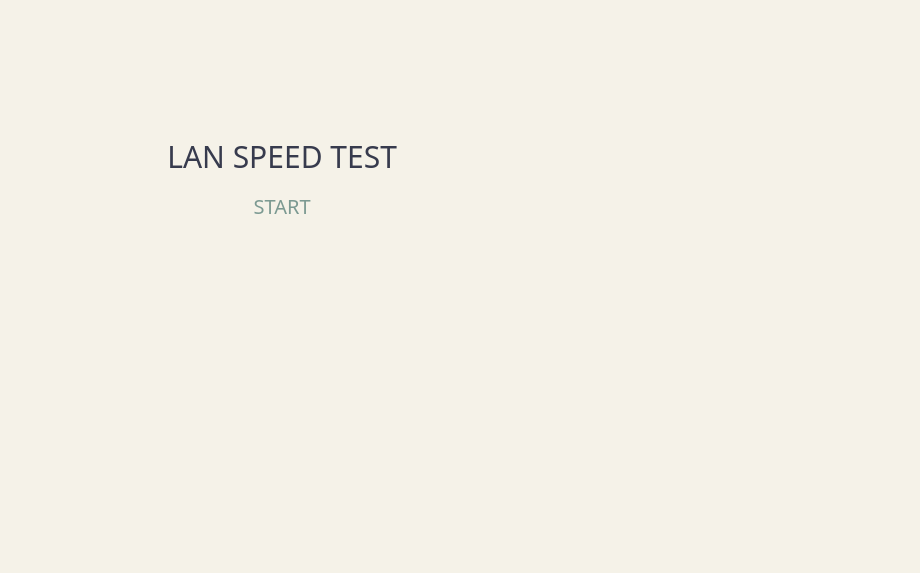
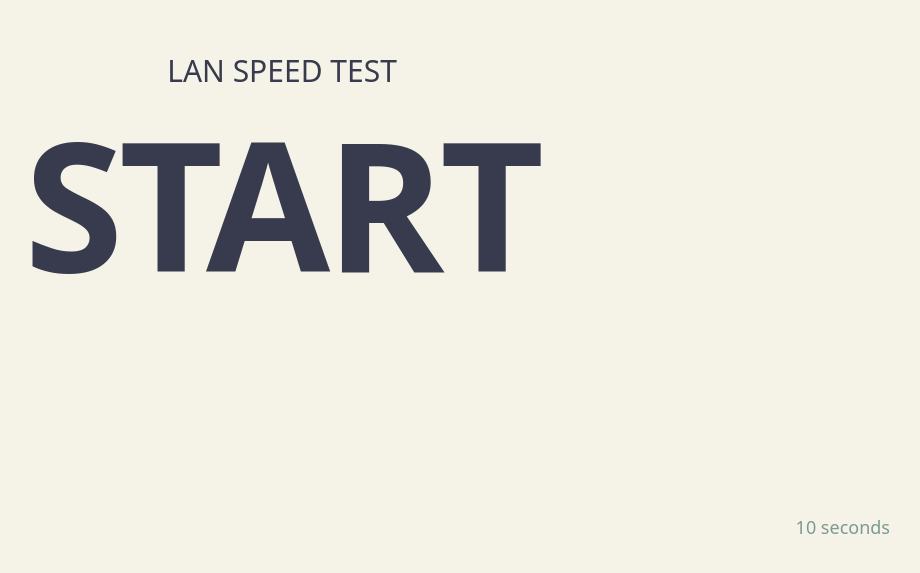
Before and after one commit to bcklup/lan-speedtest, a React (Vite) app in the folder frontend/: page / in a window 1280 px wide. Shown: the part 227-800 px from the top of the page, without its empty margins (358-1278 px from the left). Built offline with nearby package versions, Linux system fonts and the light colour scheme; no server answers.

Commit message:
finalize front end

```diff
--- a/frontend/src/App.tsx
+++ b/frontend/src/App.tsx
@@ -1,14 +1,21 @@
 import { useState, useEffect, useRef } from "react";
 
 type SpeedUnit = "bits" | "bytes";
+type TestDuration = 5 | 10 | 15 | 25;
+
+// Add Timer type to fix NodeJS namespace error
+type Timer = ReturnType<typeof setInterval>;
 
 function App() {
   const [isRunning, setIsRunning] = useState(false);
   const [currentSpeed, setCurrentSpeed] = useState<number | null>(null);
   const [averageSpeed, setAverageSpeed] = useState<number | null>(null);
   const [unit, setUnit] = useState<SpeedUnit>("bits");
+  const [duration, setDuration] = useState<TestDuration>(10);
   const [progress, setProgress] = useState(0);
+  const [elapsedTime, setElapsedTime] = useState(0);
   const wsRef = useRef<WebSocket | null>(null);
+  const progressInterval = useRef<Timer | null>(null);
 
   useEffect(() => {
     wsRef.current = new WebSocket("ws://localhost:8080/ws");
@@ -18,33 +25,78 @@ function App() {
 
       if (data.type === "speed") {
         setCurrentSpeed(data.speed);
-        setProgress((prev) => Math.min(prev + 5, 100));
       } else if (data.type === "final") {
         setAverageSpeed(data.average);
         setIsRunning(false);
+        if (progressInterval.current) {
+          clearInterval(progressInterval.current);
+        }
+        setProgress(100);
+        setElapsedTime(0);
       }
     };
 
     return () => {
+      if (progressInterval.current) {
+        clearInterval(progressInterval.current);
+      }
       wsRef.current?.close();
     };
-  }, []);
+  }, [duration]);
 
   const startTest = () => {
     setCurrentSpeed(null);
     setAverageSpeed(null);
     setProgress(0);
+    setElapsedTime(0);
     setIsRunning(true);
-    wsRef.current?.send(JSON.stringify({ type: "start" }));
+    wsRef.current?.send(JSON.stringify({ type: "start", duration }));
+
+    // Start progress tracking
+    if (progressInterval.current) {
+      clearInterval(progressInterval.current);
+    }
+
+    progressInterval.current = setInterval(() => {
+      setElapsedTime((prev) => {
+        const newElapsed = prev + 0.1;
+        const newProgress = Math.min((newElapsed / duration) * 100, 100);
+        setProgress(newProgress);
+        return newElapsed;
+      });
+    }, 100);
   };
 
   const stopTest = () => {
-    setIsRunning(false);
+    if (progressInterval.current) {
+      clearInterval(progressInterval.current);
+    }
     wsRef.current?.send(JSON.stringify({ type: "stop" }));
+  };
+
+  const restartTest = () => {
+    startTest();
   };
 
   const toggleUnit = () => {
     setUnit((prev) => (prev === "bits" ? "bytes" : "bits"));
+  };
+
+  const toggleDuration = () => {
+    setDuration((prev) => {
+      switch (prev) {
+        case 5:
+          return 10;
+        case 10:
+          return 15;
+        case 15:
+          return 25;
+        case 25:
+          return 5;
+        default:
+          return 10;
+      }
+    });
   };
 
   const formatSpeed = (speed: number | null) => {
@@ -65,42 +117,41 @@ function App() {
 
   return (
     <div className="min-h-screen w-full bg-[#f5f2e8] flex flex-col items-center justify-center p-4">
-      <div className="max-w-2xl w-full text-center space-y-8">
-        <div className="space-y-2">
-          <h1 className="text-3xl font-medium text-[#373b4d] mb-8">
+      <div className="max-w-2xl w-full text-center flex flex-col items-center">
+        <h1 className="text-3xl font-medium text-[#373b4d] mb-6">
           LAN SPEED TEST
         </h1>
 
-          <div className="relative">
-            {isRunning && currentSpeed ? (
-              <>
+        {!isRunning && !averageSpeed ? (
+          // Initial state - START button
+          <button
+            onClick={startTest}
+            className="text-[180px] font-bold text-[#373b4d] leading-none tracking-tight hover:text-[#7c9a92] transition-colors cursor-pointer"
+          >
+            START
+          </button>
+        ) : (
+          // Testing or Results state
+          <div className="flex flex-col items-center gap-12">
+            <div className="flex items-baseline justify-center gap-6 min-w-[600px]">
               <div
-                  className="text-[120px] font-bold text-[#373b4d] leading-none tracking-tight"
-                  style={{ opacity: isRunning || currentSpeed ? 1 : 0.3 }}
+                className="text-[180px] text-[#373b4d] font-bold leading-none tracking-tight text-center"
+                style={{ opacity: isRunning ? 0.3 : 1 }}
               >
-                  {formatSpeed(currentSpeed)}
+                {formatSpeed(isRunning ? currentSpeed : averageSpeed)}
               </div>
+
               <button
                 onClick={toggleUnit}
-                  className="text-2xl font-medium text-[#7c9a92] hover:text-[#6b8a82] transition-colors mt-2"
+                className="text-3xl font-medium text-[#7c9a92] hover:text-[#6b8a82] transition-colors cursor-pointer"
               >
                 {unit === "bits" ? "MBPS" : "MB/s"}
               </button>
-              </>
-            ) : (
-              <div className="absolute inset-0 flex items-center justify-center">
-                <button
-                  onClick={startTest}
-                  className="text-xl font-medium text-[#7c9a92] hover:text-[#6b8a82] transition-colors"
-                >
-                  START
-                </button>
-              </div>
-            )}
             </div>
 
             {isRunning && (
-            <div className="w-full max-w-md mx-auto mt-8">
+              <>
+                <div className="w-[600px]">
                   <div className="w-full bg-[#e8f0eb] rounded-full h-1">
                     <div
                       className="bg-[#7c9a92] h-1 rounded-full transition-all duration-300"
@@ -108,23 +159,61 @@ function App() {
                     />
                   </div>
                 </div>
+
+                <button
+                  onClick={stopTest}
+                  className="w-12 h-12 rounded-full border-2 border-[#7c9a92] flex items-center justify-center hover:bg-[#7c9a92] hover:text-white transition-colors group cursor-pointer"
+                >
+                  <svg
+                    xmlns="http://www.w3.org/2000/svg"
+                    className="h-6 w-6 text-[#7c9a92] group-hover:text-white transition-colors"
+                    fill="none"
+                    viewBox="0 0 24 24"
+                    stroke="currentColor"
+                  >
+                    <path
+                      strokeLinecap="round"
+                      strokeLinejoin="round"
+                      strokeWidth={2}
+                      d="M6 18L18 6M6 6l12 12"
+                    />
+                  </svg>
+                </button>
+              </>
             )}
 
-          {averageSpeed !== null && (
-            <div className="text-lg text-[#373b4d] mt-4">
-              Average: {formatSpeed(averageSpeed)}{" "}
-              {unit === "bits" ? "MBPS" : "MB/s"}
+            {!isRunning && averageSpeed && (
+              <button
+                onClick={restartTest}
+                className="w-12 h-12 rounded-full border-2 border-[#7c9a92] flex items-center justify-center hover:bg-[#7c9a92] hover:text-white transition-colors group cursor-pointer"
+              >
+                <svg
+                  xmlns="http://www.w3.org/2000/svg"
+                  className="h-6 w-6 text-[#7c9a92] group-hover:text-white transition-colors"
+                  fill="none"
+                  viewBox="0 0 24 24"
+                  stroke="currentColor"
+                >
+                  <path
+                    strokeLinecap="round"
+                    strokeLinejoin="round"
+                    strokeWidth={2}
+                    d="M4 4v5h.582m15.356 2A8.001 8.001 0 004.582 9m0 0H9m11 11v-5h-.581m0 0a8.003 8.003 0 01-15.357-2m15.357 2H15"
+                  />
+                </svg>
+              </button>
+            )}
           </div>
         )}
 
-          {isRunning && (
+        {/* Duration Toggle */}
+        <div className="fixed bottom-4 md:bottom-8 md:right-8">
           <button
-              onClick={stopTest}
-              className="text-lg font-medium text-[#373b4d] hover:text-[#7c9a92] transition-colors mt-4"
+            onClick={toggleDuration}
+            className="text-lg font-medium text-[#7c9a92] hover:text-[#6b8a82] transition-colors cursor-pointer"
           >
-              STOP
+            {duration} seconds
           </button>
-          )}
         </div>
       </div>
     </div>
```
Also changed, not shown: 1 other file (tests, documents, lock files or other folders). Lines whose indentation alone changed are shown as unchanged.
